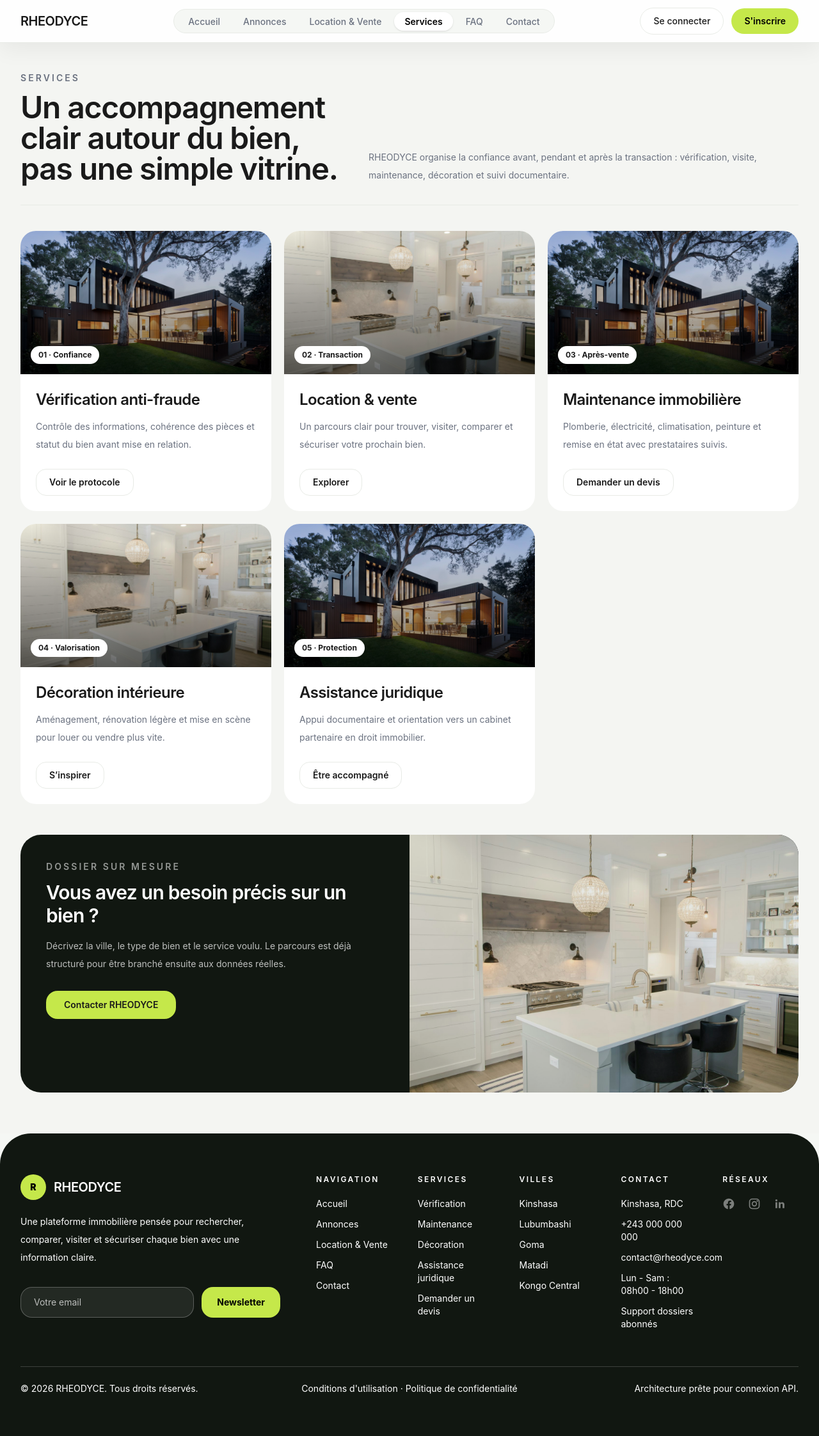
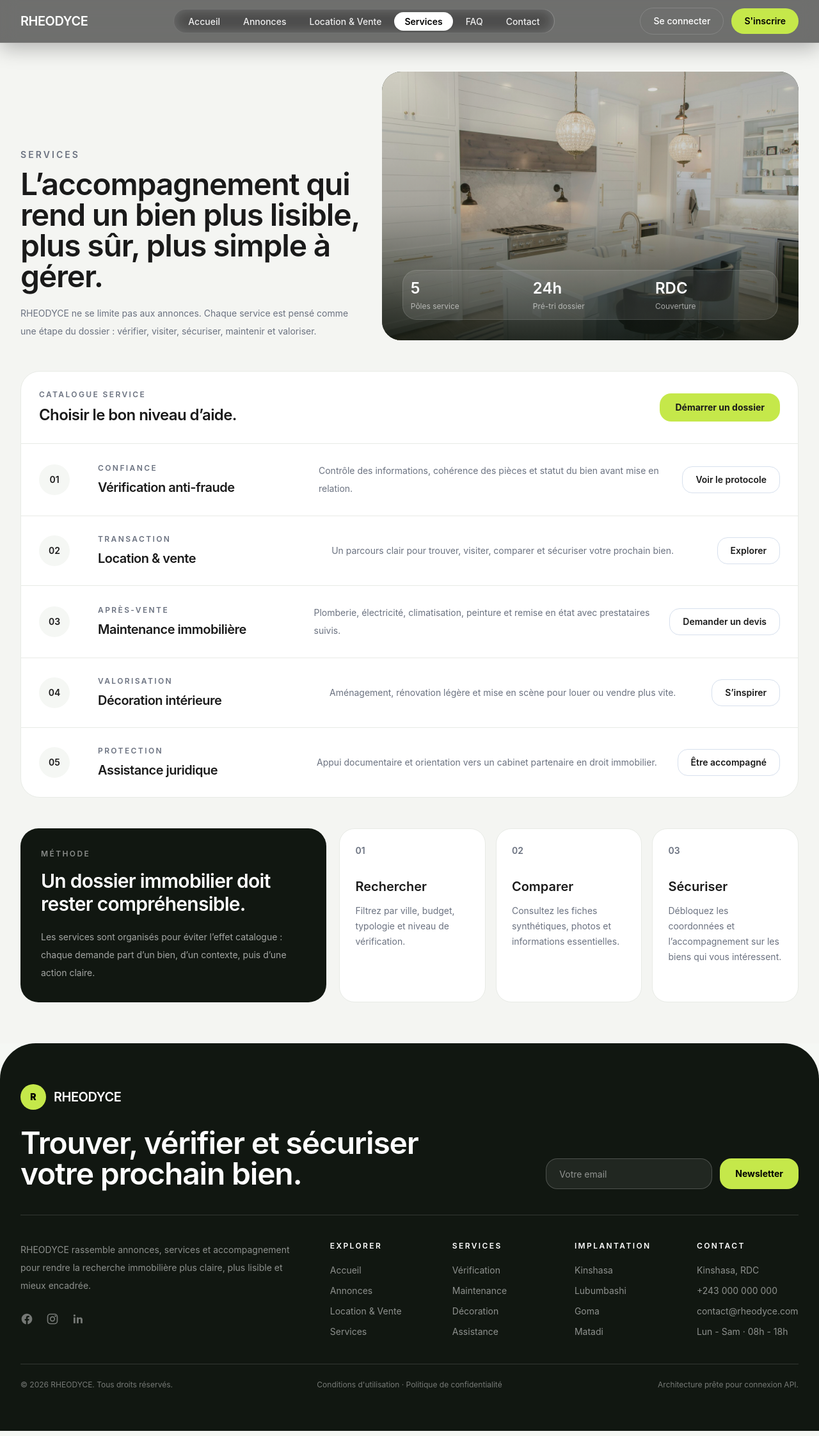
Before and after one commit to Merdi-dev12/cristal-pro, an Angular app: page /services in a window 1280 px wide. Shown: the whole page at 64% size. Built offline with nearby package versions, Linux system fonts and the light colour scheme.

Commit message:
refactor home design

```diff
--- a/src/app/features/home/home.css
+++ b/src/app/features/home/home.css
@@ -43,6 +43,30 @@
   display: flex;
   flex-direction: column;
   justify-content: flex-end;
+  isolation: isolate;
+  transition:
+    transform 420ms ease,
+    filter 420ms ease;
+}
+
+.service-card:hover {
+  transform: translateY(-6px);
+  filter: saturate(1.08);
+}
+
+.service-card::after {
+  content: '';
+  position: absolute;
+  inset: 0;
+  z-index: 2;
+  pointer-events: none;
+  background: linear-gradient(115deg, transparent 0%, transparent 36%, rgb(255 255 255 / 16%) 48%, transparent 60%, transparent 100%);
+  transform: translateX(-120%);
+  animation: service-sheen 7s ease-in-out infinite;
+}
+
+.service-card img {
+  animation: service-image-drift 12s ease-in-out infinite alternate;
 }
 
 .service-fill {
@@ -60,6 +84,38 @@
   }
   to {
     transform: translateX(calc(-100% + 100vw));
+  }
+}
+
+@keyframes service-sheen {
+  0%,
+  44% {
+    transform: translateX(-120%);
+  }
+  58%,
+  100% {
+    transform: translateX(120%);
+  }
+}
+
+@keyframes service-image-drift {
+  from {
+    transform: scale(1.02) translate3d(-1%, 0, 0);
+  }
+  to {
+    transform: scale(1.08) translate3d(1%, -1%, 0);
+  }
+}
+
+@media (prefers-reduced-motion: reduce) {
+  .services-track,
+  .service-card::after,
+  .service-card img {
+    animation: none;
+  }
+
+  .service-card:hover {
+    transform: none;
   }
 }
 
--- a/src/app/features/services/services.ts
+++ b/src/app/features/services/services.ts
@@ -10,54 +10,88 @@ import { RheodyceDataService } from '../../core/services/rheodyce-data.service';
   template: `
     <section class="bg-[#f4f5f2] pb-16 pt-28">
       <div class="mx-auto max-w-7xl px-4 sm:px-6 lg:px-8">
-        <header class="grid gap-8 border-b border-rheo-border pb-8 lg:grid-cols-[0.85fr_1.15fr] lg:items-end">
+        <div class="grid gap-8 lg:grid-cols-[0.9fr_1.1fr] lg:items-end">
           <div>
             <p class="text-sm font-semibold uppercase tracking-[0.22em] text-rheo-muted">Services</p>
             <h1 class="mt-3 max-w-3xl text-4xl font-semibold tracking-tight text-rheo-dark sm:text-5xl">
-              Un accompagnement clair autour du bien, pas une simple vitrine.
+              L’accompagnement qui rend un bien plus lisible, plus sûr, plus simple à gérer.
             </h1>
+            <p class="mt-5 max-w-2xl text-sm leading-7 text-rheo-muted">
+              RHEODYCE ne se limite pas aux annonces. Chaque service est pensé comme une étape du dossier :
+              vérifier, visiter, sécuriser, maintenir et valoriser.
+            </p>
           </div>
-          <p class="max-w-2xl text-sm leading-7 text-rheo-muted lg:justify-self-end">
-            RHEODYCE organise la confiance avant, pendant et après la transaction : vérification, visite,
-            maintenance, décoration et suivi documentaire.
-          </p>
-        </header>
 
-        <div class="mt-10 grid gap-5 lg:grid-cols-3">
-          @for (service of data.services; track service.id; let i = $index) {
-            <article class="group overflow-hidden rounded-[24px] bg-white">
-              <div class="relative h-56 overflow-hidden">
-                <img [src]="serviceImage(i)" [alt]="service.title" class="h-full w-full object-cover transition duration-500 group-hover:scale-105" />
-                <div class="absolute inset-0 bg-gradient-to-t from-black/55 to-transparent"></div>
-                <span class="absolute bottom-4 left-4 rounded-[14px] bg-white px-3 py-1.5 text-xs font-bold text-rheo-dark">
-                  0{{ i + 1 }} · {{ service.eyebrow }}
-                </span>
+          <div class="relative overflow-hidden rounded-[30px] bg-[#111711]">
+            <img src="/assets/hero_img_1.jpg" alt="Intérieur immobilier moderne" class="h-[360px] w-full object-cover opacity-88 sm:h-[420px]" />
+            <div class="absolute inset-0 bg-gradient-to-t from-[#111711]/88 via-[#111711]/18 to-transparent"></div>
+            <div class="absolute bottom-0 left-0 right-0 p-6 sm:p-8">
+              <div class="grid grid-cols-3 gap-3 rounded-[22px] border border-white/12 bg-white/10 p-3 text-white">
+                <div>
+                  <p class="text-2xl font-semibold">5</p>
+                  <p class="mt-1 text-xs text-white/58">Pôles service</p>
+                </div>
+                <div>
+                  <p class="text-2xl font-semibold">24h</p>
+                  <p class="mt-1 text-xs text-white/58">Pré-tri dossier</p>
+                </div>
+                <div>
+                  <p class="text-2xl font-semibold">RDC</p>
+                  <p class="mt-1 text-xs text-white/58">Couverture</p>
+                </div>
               </div>
-              <div class="p-6">
-                <h2 class="text-2xl font-semibold tracking-tight text-rheo-dark">{{ service.title }}</h2>
-                <p class="mt-3 text-sm leading-7 text-rheo-muted">{{ service.description }}</p>
-                <button class="mt-6 rounded-[16px] border border-rheo-border px-5 py-2.5 text-sm font-semibold text-rheo-dark transition hover:border-black hover:bg-rheo-bg">
+            </div>
+          </div>
+        </div>
+
+        <div class="mt-12 overflow-hidden rounded-[30px] border border-rheo-border bg-white">
+          <div class="grid gap-4 border-b border-rheo-border p-5 sm:grid-cols-[1fr_auto] sm:items-center sm:p-7">
+            <div>
+              <p class="text-xs font-semibold uppercase tracking-[0.2em] text-rheo-muted">Catalogue service</p>
+              <h2 class="mt-2 text-2xl font-semibold tracking-tight text-rheo-dark">Choisir le bon niveau d’aide.</h2>
+            </div>
+            <a routerLink="/contact" class="inline-flex w-fit rounded-[18px] bg-rheo-accent px-6 py-3 text-sm font-bold text-rheo-dark transition hover:bg-rheo-accent-hover">
+              Démarrer un dossier
+            </a>
+          </div>
+
+          <div class="divide-y divide-rheo-border">
+            @for (service of data.services; track service.id; let i = $index) {
+              <article class="service-row grid gap-5 p-5 transition hover:bg-[#f8f9f5] sm:p-7 lg:grid-cols-[72px_0.8fr_1.35fr_auto] lg:items-center">
+                <div class="flex h-12 w-12 items-center justify-center rounded-full bg-rheo-bg text-sm font-semibold text-rheo-dark">
+                  0{{ i + 1 }}
+                </div>
+                <div>
+                  <p class="text-xs font-semibold uppercase tracking-[0.2em] text-rheo-muted">{{ service.eyebrow }}</p>
+                  <h3 class="mt-2 text-xl font-semibold tracking-tight text-rheo-dark">{{ service.title }}</h3>
+                </div>
+                <p class="max-w-2xl text-sm leading-7 text-rheo-muted">{{ service.description }}</p>
+                <button type="button" class="w-fit rounded-[16px] border border-[#d7e0ed] px-5 py-2.5 text-sm font-semibold text-rheo-dark transition hover:border-rheo-dark">
                   {{ service.cta }}
                 </button>
-              </div>
-            </article>
-          }
+              </article>
+            }
+          </div>
         </div>
 
-        <div class="mt-12 overflow-hidden rounded-[32px] bg-[#111711] text-white">
-          <div class="grid lg:grid-cols-2">
-            <div class="p-8 sm:p-10">
-              <p class="text-sm font-semibold uppercase tracking-[0.22em] text-white/55">Dossier sur mesure</p>
-              <h2 class="mt-3 max-w-xl text-3xl font-semibold tracking-tight">Vous avez un besoin précis sur un bien ?</h2>
-              <p class="mt-4 max-w-lg text-sm leading-7 text-white/72">
-                Décrivez la ville, le type de bien et le service voulu. Le parcours est déjà structuré pour être
-                branché ensuite aux données réelles.
-              </p>
-              <a routerLink="/contact" class="mt-7 inline-flex rounded-[18px] bg-rheo-accent px-7 py-3 text-sm font-semibold text-rheo-dark">
-                Contacter RHEODYCE
-              </a>
-            </div>
-            <img src="/assets/hero_img_1.jpg" alt="Intérieur immobilier moderne" class="h-full min-h-80 w-full object-cover opacity-90" />
+        <div class="mt-12 grid gap-5 lg:grid-cols-[0.8fr_1.2fr] lg:items-stretch">
+          <div class="rounded-[28px] bg-[#111711] p-7 text-white sm:p-8">
+            <p class="text-xs font-semibold uppercase tracking-[0.2em] text-white/50">Méthode</p>
+            <h2 class="mt-4 text-3xl font-semibold tracking-tight">Un dossier immobilier doit rester compréhensible.</h2>
+            <p class="mt-5 text-sm leading-7 text-white/62">
+              Les services sont organisés pour éviter l’effet catalogue : chaque demande part d’un bien, d’un
+              contexte, puis d’une action claire.
+            </p>
+          </div>
+
+          <div class="grid gap-4 md:grid-cols-3">
+            @for (item of data.process; track item.step) {
+              <article class="rounded-[24px] border border-rheo-border bg-white p-6">
+                <p class="text-sm font-semibold text-rheo-muted">{{ item.step }}</p>
+                <h3 class="mt-8 text-xl font-semibold text-rheo-dark">{{ item.title }}</h3>
+                <p class="mt-3 text-sm leading-6 text-rheo-muted">{{ item.description }}</p>
+              </article>
+            }
           </div>
         </div>
       </div>
@@ -66,8 +100,4 @@ import { RheodyceDataService } from '../../core/services/rheodyce-data.service';
 })
 export class ServicesPage {
   protected readonly data = inject(RheodyceDataService);
-
-  protected serviceImage(index: number): string {
-    return index % 2 === 0 ? '/assets/hero_img.png' : '/assets/hero_img_1.jpg';
-  }
 }
--- a/src/app/layout/footer/footer.html
+++ b/src/app/layout/footer/footer.html
@@ -1,21 +1,21 @@
-<footer class="w-full rounded-t-[48px] bg-[#111711] text-white">
-  <div class="mx-auto max-w-7xl px-4 py-16 sm:px-6 lg:px-8">
-    <div class="grid gap-14 lg:grid-cols-[1.05fr_1.95fr]">
+<footer class="w-full rounded-t-[42px] bg-[#111711] text-white sm:rounded-t-[56px]">
+  <div class="mx-auto max-w-7xl px-4 py-12 sm:px-6 sm:py-16 lg:px-8">
+    <div class="grid gap-10 border-b border-white/14 pb-10 lg:grid-cols-[1.1fr_0.9fr] lg:items-end">
       <div>
         <a routerLink="/" class="inline-flex items-center gap-3">
           <span class="flex h-10 w-10 items-center justify-center rounded-full bg-rheo-accent text-sm font-black text-black">R</span>
           <span class="text-xl font-semibold tracking-tight text-white">RHEODYCE</span>
         </a>
-        <p class="mt-5 max-w-sm text-sm leading-7 text-white">
-          Une plateforme immobilière pensée pour rechercher, comparer, visiter et sécuriser chaque bien
-          avec une information claire.
-        </p>
+        <h2 class="mt-7 max-w-3xl text-3xl font-semibold tracking-tight text-white sm:text-4xl lg:text-5xl">
+          Trouver, vérifier et sécuriser votre prochain bien.
+        </h2>
+      </div>
 
-        <form class="mt-8 flex max-w-md flex-col gap-3 sm:flex-row">
+      <form class="grid gap-3 sm:grid-cols-[1fr_auto] lg:justify-self-end">
         <input
           type="email"
           placeholder="Votre email"
-            class="h-12 flex-1 rounded-[18px] border border-white/25 bg-white/[0.08] px-5 text-sm text-white outline-none placeholder:text-white/70 transition focus:border-rheo-accent"
+          class="h-12 min-w-0 rounded-[18px] border border-white/20 bg-white/[0.07] px-5 text-sm text-white outline-none placeholder:text-white/50 transition focus:border-rheo-accent"
         />
         <button type="button" class="h-12 rounded-[18px] bg-rheo-accent px-6 text-sm font-bold text-black transition hover:bg-rheo-accent-hover">
           Newsletter
@@ -23,72 +23,72 @@
       </form>
     </div>
 
-      <div class="grid gap-10 sm:grid-cols-2 lg:grid-cols-5">
+    <div class="grid gap-10 py-10 lg:grid-cols-[1fr_1.65fr]">
+      <div class="max-w-md">
+        <p class="text-sm leading-7 text-white/52">
+          RHEODYCE rassemble annonces, services et accompagnement pour rendre la recherche immobilière plus
+          claire, plus lisible et mieux encadrée.
+        </p>
+        <div class="mt-7 flex items-center gap-5">
+          <a href="#" aria-label="Facebook" class="text-white/42 transition hover:text-rheo-accent">
+            <svg class="h-5 w-5" viewBox="0 0 24 24" fill="currentColor" aria-hidden="true"><path d="M22 12.06C22 6.5 17.52 2 12 2S2 6.5 2 12.06c0 5.02 3.66 9.18 8.44 9.94v-7.03H7.9v-2.91h2.54V9.84c0-2.52 1.49-3.91 3.77-3.91 1.09 0 2.24.2 2.24.2v2.48h-1.26c-1.24 0-1.63.78-1.63 1.57v1.88h2.78l-.44 2.91h-2.34V22C18.34 21.24 22 17.08 22 12.06Z"/></svg>
+          </a>
+          <a href="#" aria-label="Instagram" class="text-white/42 transition hover:text-rheo-accent">
+            <svg class="h-5 w-5" viewBox="0 0 24 24" fill="none" aria-hidden="true"><rect x="3" y="3" width="18" height="18" rx="5" stroke="currentColor" stroke-width="2"/><circle cx="12" cy="12" r="4" stroke="currentColor" stroke-width="2"/><path d="M17.5 6.5h.01" stroke="currentColor" stroke-width="3" stroke-linecap="round"/></svg>
+          </a>
+          <a href="#" aria-label="LinkedIn" class="text-white/42 transition hover:text-rheo-accent">
+            <svg class="h-5 w-5" viewBox="0 0 24 24" fill="currentColor" aria-hidden="true"><path d="M6.94 8.9H3.56V20h3.38V8.9ZM5.25 7.38a1.96 1.96 0 1 0 0-3.92 1.96 1.96 0 0 0 0 3.92ZM20.45 14.02c0-3.42-1.82-5.01-4.25-5.01-1.96 0-2.84 1.08-3.33 1.84V8.9H9.63V20h3.38v-5.49c0-1.45.27-2.86 2.07-2.86 1.77 0 1.79 1.66 1.79 2.95V20h3.38v-5.98h.2Z"/></svg>
+          </a>
+        </div>
+      </div>
+
+      <div class="grid gap-8 sm:grid-cols-2 lg:grid-cols-4">
         <div>
-          <h3 class="text-xs font-semibold uppercase tracking-[0.2em] text-white">Navigation</h3>
-          <ul class="mt-5 space-y-3 text-sm text-white">
-            <li><a routerLink="/" class="transition hover:text-rheo-accent">Accueil</a></li>
-            <li><a routerLink="/annonces" class="transition hover:text-rheo-accent">Annonces</a></li>
-            <li><a routerLink="/location-vente" class="transition hover:text-rheo-accent">Location & Vente</a></li>
-            <li><a routerLink="/faq" class="transition hover:text-rheo-accent">FAQ</a></li>
-            <li><a routerLink="/contact" class="transition hover:text-rheo-accent">Contact</a></li>
+          <h3 class="text-xs font-semibold uppercase tracking-[0.2em] text-white">Explorer</h3>
+          <ul class="mt-5 space-y-3 text-sm text-white/52">
+            <li><a routerLink="/" class="transition hover:text-white">Accueil</a></li>
+            <li><a routerLink="/annonces" class="transition hover:text-white">Annonces</a></li>
+            <li><a routerLink="/location-vente" class="transition hover:text-white">Location & Vente</a></li>
+            <li><a routerLink="/services" class="transition hover:text-white">Services</a></li>
           </ul>
         </div>
 
         <div>
           <h3 class="text-xs font-semibold uppercase tracking-[0.2em] text-white">Services</h3>
-          <ul class="mt-5 space-y-3 text-sm text-white">
-            <li><a routerLink="/services" class="transition hover:text-rheo-accent">Vérification</a></li>
-            <li><a routerLink="/maintenance" class="transition hover:text-rheo-accent">Maintenance</a></li>
-            <li><a routerLink="/decoration" class="transition hover:text-rheo-accent">Décoration</a></li>
-            <li><a routerLink="/services" class="transition hover:text-rheo-accent">Assistance juridique</a></li>
-            <li><a routerLink="/contact" class="transition hover:text-rheo-accent">Demander un devis</a></li>
+          <ul class="mt-5 space-y-3 text-sm text-white/52">
+            <li><a routerLink="/services" class="transition hover:text-white">Vérification</a></li>
+            <li><a routerLink="/maintenance" class="transition hover:text-white">Maintenance</a></li>
+            <li><a routerLink="/decoration" class="transition hover:text-white">Décoration</a></li>
+            <li><a routerLink="/contact" class="transition hover:text-white">Assistance</a></li>
           </ul>
         </div>
 
         <div>
-          <h3 class="text-xs font-semibold uppercase tracking-[0.2em] text-white">Villes</h3>
-          <ul class="mt-5 space-y-3 text-sm text-white">
+          <h3 class="text-xs font-semibold uppercase tracking-[0.2em] text-white">Implantation</h3>
+          <ul class="mt-5 space-y-3 text-sm text-white/52">
             <li>Kinshasa</li>
             <li>Lubumbashi</li>
             <li>Goma</li>
             <li>Matadi</li>
-            <li>Kongo Central</li>
           </ul>
         </div>
 
         <div>
           <h3 class="text-xs font-semibold uppercase tracking-[0.2em] text-white">Contact</h3>
-          <ul class="mt-5 space-y-3 text-sm text-white">
+          <ul class="mt-5 space-y-3 text-sm text-white/52">
             <li>Kinshasa, RDC</li>
             <li>+243 000 000 000</li>
             <li>contact&#64;rheodyce.com</li>
-            <li>Lun - Sam : 08h00 - 18h00</li>
-            <li>Support dossiers abonnés</li>
+            <li>Lun - Sam · 08h - 18h</li>
           </ul>
-        </div>
-
-        <div>
-          <h3 class="text-xs font-semibold uppercase tracking-[0.2em] text-white">Réseaux</h3>
-          <div class="mt-5 flex items-center gap-5">
-            <a href="#" aria-label="Facebook" class="text-white/45 transition hover:text-rheo-accent">
-              <svg class="h-5 w-5" viewBox="0 0 24 24" fill="currentColor" aria-hidden="true"><path d="M22 12.06C22 6.5 17.52 2 12 2S2 6.5 2 12.06c0 5.02 3.66 9.18 8.44 9.94v-7.03H7.9v-2.91h2.54V9.84c0-2.52 1.49-3.91 3.77-3.91 1.09 0 2.24.2 2.24.2v2.48h-1.26c-1.24 0-1.63.78-1.63 1.57v1.88h2.78l-.44 2.91h-2.34V22C18.34 21.24 22 17.08 22 12.06Z"/></svg>
-            </a>
-            <a href="#" aria-label="Instagram" class="text-white/45 transition hover:text-rheo-accent">
-              <svg class="h-5 w-5" viewBox="0 0 24 24" fill="none" aria-hidden="true"><rect x="3" y="3" width="18" height="18" rx="5" stroke="currentColor" stroke-width="2"/><circle cx="12" cy="12" r="4" stroke="currentColor" stroke-width="2"/><path d="M17.5 6.5h.01" stroke="currentColor" stroke-width="3" stroke-linecap="round"/></svg>
-            </a>
-            <a href="#" aria-label="LinkedIn" class="text-white/45 transition hover:text-rheo-accent">
-              <svg class="h-5 w-5" viewBox="0 0 24 24" fill="currentColor" aria-hidden="true"><path d="M6.94 8.9H3.56V20h3.38V8.9ZM5.25 7.38a1.96 1.96 0 1 0 0-3.92 1.96 1.96 0 0 0 0 3.92ZM20.45 14.02c0-3.42-1.82-5.01-4.25-5.01-1.96 0-2.84 1.08-3.33 1.84V8.9H9.63V20h3.38v-5.49c0-1.45.27-2.86 2.07-2.86 1.77 0 1.79 1.66 1.79 2.95V20h3.38v-5.98h.2Z"/></svg>
-            </a>
-          </div>
         </div>
       </div>
     </div>
 
-    <div class="mt-14 grid gap-5 border-t border-white/18 pt-6 text-sm text-white md:grid-cols-3">
+    <div class="grid gap-3 border-t border-white/14 pt-6 text-xs text-white/42 sm:grid-cols-3 sm:items-center">
       <p>© 2026 RHEODYCE. Tous droits réservés.</p>
-      <p class="md:text-center">Conditions d'utilisation · Politique de confidentialité</p>
-      <p class="md:text-right">Architecture prête pour connexion API.</p>
+      <p class="sm:text-center">Conditions d'utilisation · Politique de confidentialité</p>
+      <p class="sm:text-right">Architecture prête pour connexion API.</p>
     </div>
   </div>
 </footer>
--- a/src/app/layout/header/header.html
+++ b/src/app/layout/header/header.html
@@ -2,16 +2,11 @@
   [class]="'fixed left-0 right-0 top-0 z-50 w-full transition-all duration-500 ' +
     ((isHome() && !isScrolled())
       ? 'bg-transparent py-5'
-      : isScrolled()
-        ? 'border-b border-white/10 bg-black/55 py-3 shadow-[0_8px_32px_rgba(0,0,0,0.28)] backdrop-blur-md'
-        : 'border-b border-rheo-border bg-white/90 py-3 shadow-[0_10px_35px_rgba(14,20,16,0.06)] backdrop-blur-md')"
+      : 'border-b border-white/10 bg-black/55 py-3 shadow-[0_8px_32px_rgba(0,0,0,0.28)] backdrop-blur-md')"
 >
   <div class="mx-auto flex max-w-7xl items-center justify-between px-4 sm:px-6 lg:px-8">
     <a routerLink="/" class="flex shrink-0 items-center gap-2">
-      <span
-        class="text-xl font-semibold tracking-tight transition-transform duration-300 hover:scale-105"
-        [class]="(isHome() && !isScrolled()) || isScrolled() ? 'text-white' : 'text-rheo-dark'"
-      >
+      <span class="text-xl font-semibold tracking-tight text-white transition-transform duration-300 hover:scale-105">
         RHEODYCE
       </span>
     </a>
@@ -20,9 +15,7 @@
       [class]="'hidden items-center transition-all duration-500 lg:flex ' +
         ((isHome() && !isScrolled())
           ? 'rounded-full border border-white/10 bg-white/10 px-1.5 py-1.5 shadow-[0_4px_30px_rgba(0,0,0,0.03)] backdrop-blur-md'
-          : isScrolled()
-            ? 'rounded-full border border-white/10 bg-white/10 px-1.5 py-1.5 shadow-none backdrop-blur-md'
-            : 'rounded-full border border-rheo-border bg-rheo-bg px-1.5 py-1.5 shadow-none')"
+          : 'rounded-full border border-white/10 bg-white/10 px-1.5 py-1.5 shadow-none backdrop-blur-md')"
       aria-label="Navigation principale"
     >
       <ul class="flex items-center gap-1">
@@ -32,10 +25,7 @@
               [routerLink]="link.path"
               routerLinkActive="bg-white !text-black font-semibold shadow-sm"
               [routerLinkActiveOptions]="{ exact: link.path === '/' }"
-              class="rounded-full px-4 py-1.5 text-sm font-medium transition-all duration-300 ease-out"
-              [class]="(isHome() && !isScrolled()) || isScrolled()
-                ? 'text-white/90 hover:bg-white/10 hover:text-white'
-                : 'text-rheo-muted hover:bg-white hover:text-rheo-dark'"
+              class="rounded-full px-4 py-1.5 text-sm font-medium text-white/90 transition-all duration-300 ease-out hover:bg-white/10 hover:text-white"
             >
               {{ link.label }}
             </a>
@@ -47,10 +37,7 @@
     <div class="flex items-center gap-3">
       <a
         routerLink="/connexion"
-        class="hidden rounded-full border px-5 py-2.5 text-sm font-medium transition-all duration-300 active:scale-95 sm:inline-flex"
-        [class]="(isHome() && !isScrolled()) || isScrolled()
-          ? 'border-white/15 bg-transparent text-white hover:border-white/30 hover:bg-white/10'
-          : 'border-rheo-border bg-white text-rheo-dark hover:border-black/20'"
+        class="hidden rounded-full border border-white/15 bg-transparent px-5 py-2.5 text-sm font-medium text-white transition-all duration-300 hover:border-white/30 hover:bg-white/10 active:scale-95 sm:inline-flex"
       >
         Se connecter
       </a>
```
Also changed, not shown: src/app/app.config.ts (+8 -2 lines), src/app/features/annonces/annonces.html (+5 -5 lines), src/app/features/contact/contact.ts (+54 -15 lines), src/app/features/faq/faq.ts (+20 -13 lines), 2 other files (tests, documents, lock files or other folders). Lines whose indentation alone changed are shown as unchanged.
